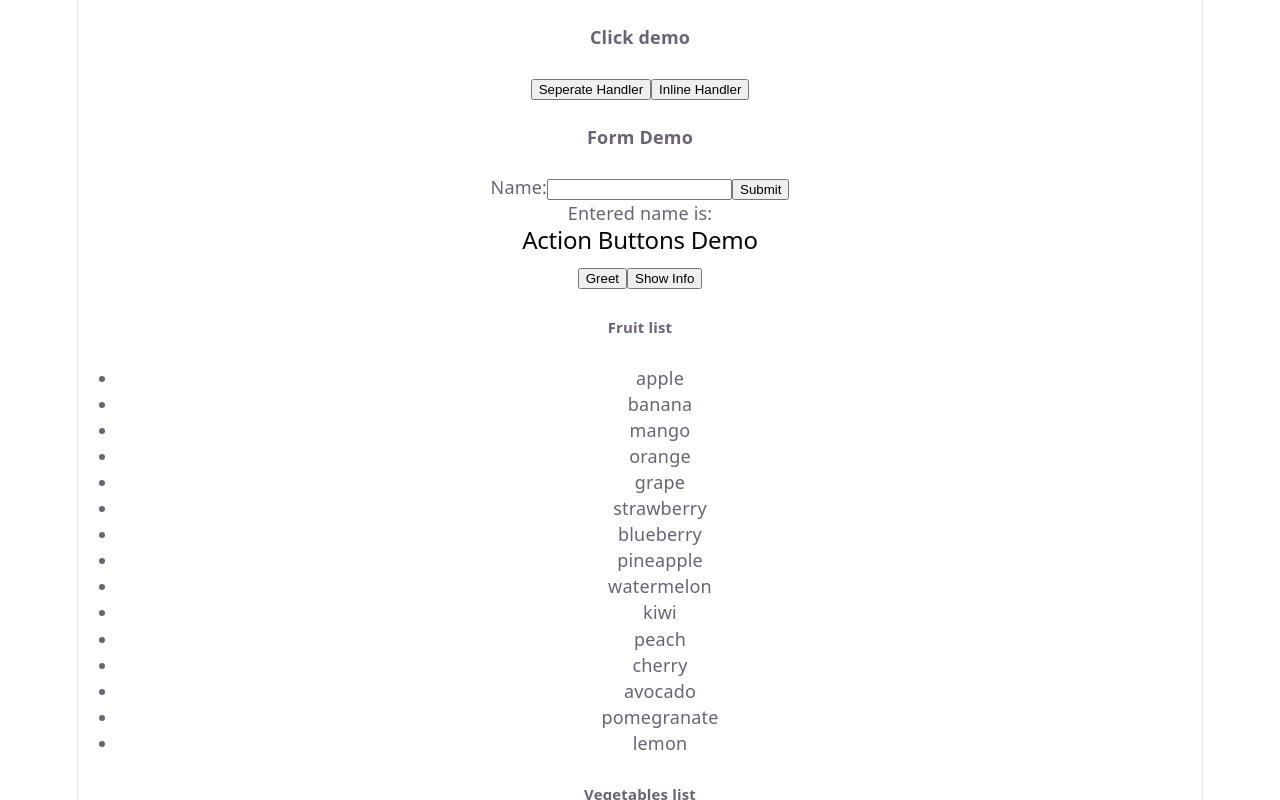
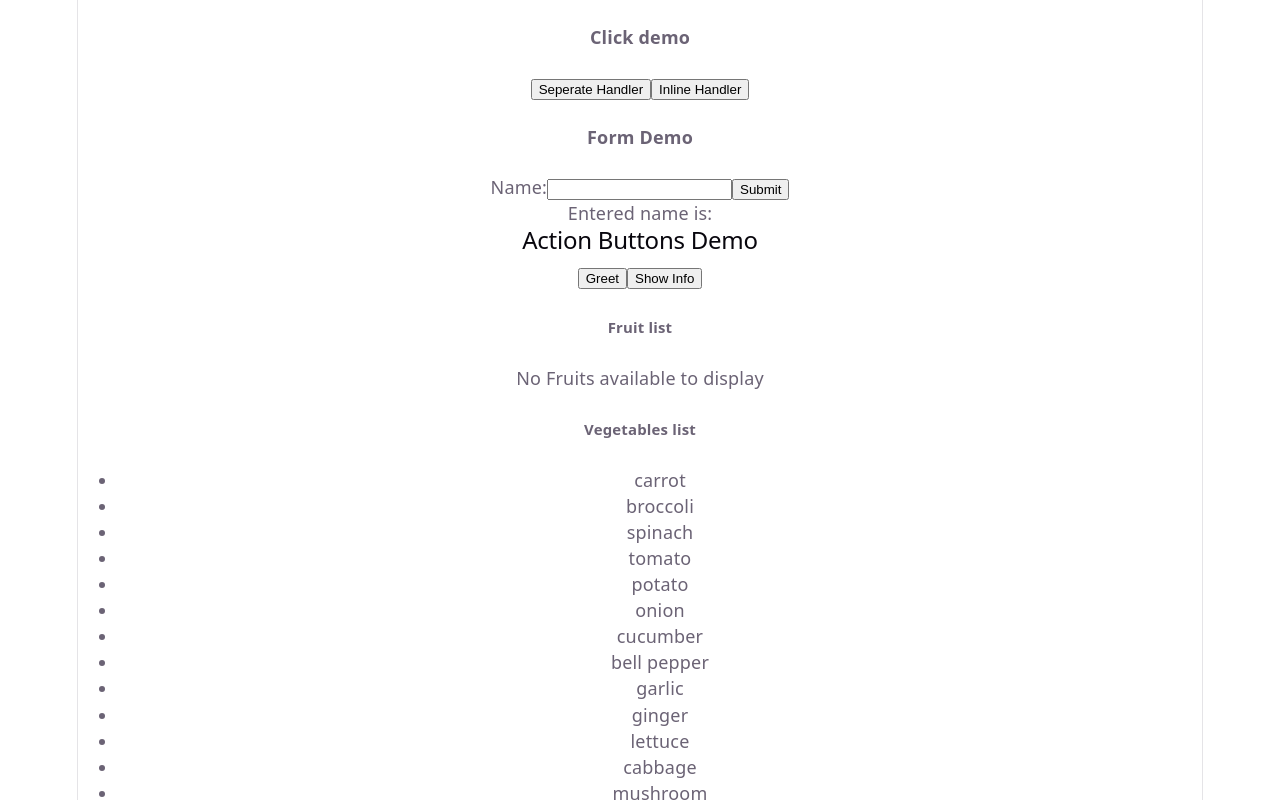
Before and after one commit to shushrutha-sketch/SW_CSE_B2.2_Internship, a React (Vite) app in the folder Day/Day14/day14-react-app/: page / in a window 1280 px wide. Shown: the top 800 px of the page. Built offline with nearby package versions, Linux system fonts and the light colour scheme.

Commit message:
list and keys with conditional rendering

```diff
--- a/Day/Day14/day14-react-app/src/components/ListAndKeysOne.jsx
+++ b/Day/Day14/day14-react-app/src/components/ListAndKeysOne.jsx
@@ -1,21 +1,21 @@
 function SimpleList() {
   const fruits = [
     // Only unique values
-    "apple",
-    "banana",
-    "mango",
-    "orange",
-    "grape",
-    "strawberry",
-    "blueberry",
-    "pineapple",
-    "watermelon",
-    "kiwi",
-    "peach",
-    "cherry",
-    "avocado",
-    "pomegranate",
-    "lemon",
+    // "apple",
+    // "banana",
+    // "mango",
+    // "orange",
+    // "grape",
+    // "strawberry",
+    // "blueberry",
+    // "pineapple",
+    // "watermelon",
+    // "kiwi",
+    // "peach",
+    // "cherry",
+    // "avocado",
+    // "pomegranate",
+    // "lemon",
   ];
  const vegetablesWithId = [
     // Repeated/ duplicate names but with unique id
@@ -39,14 +39,17 @@
 ];
 
 
-  return (
+   return (
     <div>
       <h5>Fruit list</h5>
+      {fruits.length === 0 ? (<p>No Fruits available to display</p>
+      ):(
       <ul>
         {fruits.map((fruit) => (
           <li key={fruit}>{fruit}</li>
         ))}
       </ul>
+      )}
 
       <h5>Vegetables list</h5>
       <ul>
```
